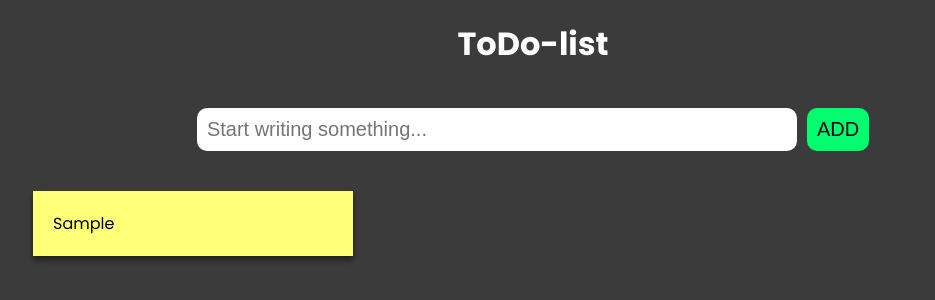
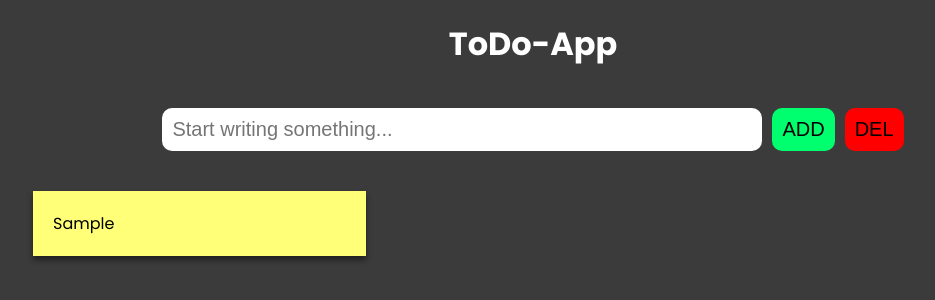
Before and after one commit to jens-vadim-heim/todo-app, a React (Vite) app: page / in a window 1280 px wide. Both pictures are taken after typing "Sample" into the empty fields and a click on the button "ADD". Shown: the top 300 px of the page, without its empty margins (107-1042 px from the left). Built offline with nearby package versions, Linux system fonts and the light colour scheme.

Commit message:
add functionality to mark as completed

```diff
--- a/src/App.jsx
+++ b/src/App.jsx
@@ -10,48 +10,66 @@ function App() {
     setInput(e.target.value);
   }
 
-  const handleAdd = (e) => {
+  const addTodo = (e) => {
     e.preventDefault();
     if (input.trim() === '') return;
     setTodos([...todos, {text: input, done: false}])
     setInput('');
   }
 
-  const handleDelete = (indexToDelete) => {
-    setTodos(todos.filter((todo, index) => index !== indexToDelete))
+  const deleteTodo = (indexToDelete) => {
+    setTodos(
+      todos.filter((todo, index) => {
+        return index !== indexToDelete;
+      })
+    )
   }
 
-  const markAsDone = (indexToToggle) => {
-    setTodos(todos.map((todo, index) => {
-      return index === indexToToggle ? {...todo, done: !todo.done} : todo;
-    }))
+  const toggleTodoStatus = (indexToToggle) => {
+    setTodos(
+      todos.map((todo, index) => {
+        return index === indexToToggle ? {...todo, done: !todo.done} : todo;
+      })
+    )
+  }
+
+  const clearCompletedTodos = (e) => {
+    e.preventDefault();
+    setTodos(
+      todos.filter(todo => {
+        return !todo.done;
+      })
+    )
   }
 
   return (
-    <div className='wrapper'>
-      <h1>ToDo-list</h1>
+    <div className='app-container'>
+      <h1>ToDo-App</h1>
       <form>
         <input
           type="text"
-          name="noteInput"
-          id="noteInput"
+          name="todoInput"
+          id="todoInput"
           placeholder="Start writing something..."
           value={input}
           onChange={handleInputChange}/>
-        <button className='add-note-btn' onClick={handleAdd}>ADD</button>
+        <div className="controls">
+          <button className='add btn' onClick={addTodo}>ADD</button>
+          <button className='clear btn' onClick={clearCompletedTodos}>DEL</button>
+        </div>
       </form>
-      <div className="todo-container">
+      <div className="todo-list">
         {todos.map((todo, index) => {
           return (
             <div
-              className={`todo ${todo.done ? 'done' : ''}`}
+              className={`todo-item ${todo.done ? 'completed-todo' : ''}`}
               key={index}
-              onClick={() => markAsDone(index)}>
+              onClick={() => toggleTodoStatus(index)}>
               <button
-                className="dlt-btn"
+                className="delete-todo-btn"
                 onClick={(e) => {
                   e.stopPropagation();
-                  handleDelete(index);
+                  deleteTodo(index);
                 }}
                 >Delete</button>
               {todo.text}
--- a/src/index.css
+++ b/src/index.css
@@ -2,14 +2,14 @@
     margin: 0;
     padding: 0;
     box-sizing: border-box;
-    /* outline: 1px solid red; */
+    /* outline: 1px solid red;  */
 }
 body{
     background-color: rgb(59, 59, 59);
     font-family: Poppins, sans-serif;
     color: white;
 }
-.wrapper{
+.app-container{
     margin: 20px auto;
     width: 80%;
     max-width: 1000px;
@@ -29,73 +29,88 @@ form{
     width: 100%;
     gap: 10px;
 }
-input{
+#todoInput{
     flex-grow: 1;
-    flex-shrink: 1;
     max-width: 600px;
     font-size: 20px;
     padding: 10px;
     border-radius: 10px;
     border: none;
-
 }
-.add-note-btn{
-    background-color: rgb(0, 255, 110);
+#todoInput:focus{
+    outline: 2px solid rgb(0, 255, 110);
+}
+.controls{
+    display: flex;
+    gap: 10px;
+}
+.btn{
     border: none;
     cursor: pointer;
     font-size: 20px;
-    flex-shrink: 0;
     padding: 10px;
     border-radius: 10px;
     transition-duration: 300ms;
 }
-.add-note-btn:hover{
+.add{
+    background-color: rgb(0, 255, 110);
+}
+.add:hover{
     background-color: rgb(0, 190, 82);
 }
-.todo-container{
+.clear{
+    background-color: red;
+}
+.clear:hover{
+    background-color: rgb(198, 0, 0);
+}
+.todo-list{
     width: 100%;
     display: grid;
-    grid-template-columns: repeat(3, minmax(150px, 1fr));
+    grid-template-columns: repeat(3, minmax(33.3%, 1fr));
     gap: 20px;
 }
-.todo{
-    text-align: left;
-    padding: 20px;
+.todo-item{
     background-color: rgb(255, 255, 120);
     color: black;
     box-shadow: 0 4px 6px rgba(0, 0, 0, 0.473);
+    padding: 20px;
+    text-align: left;
     position: relative;
+
+    word-break: break-word;
     word-wrap: break-word;
     overflow-wrap: break-word;
+
     transition-duration: 300ms;
+    cursor: pointer;
 }
-.dlt-btn{
+.delete-todo-btn{
     background-color: transparent;
+    background-color: red;
     color: transparent;
-    text-decoration: underline;
     border: none;
+    opacity: 0;
     position: absolute;
     top: 0;
     right: 0;
     padding: 5px;
     cursor: pointer;
-    transition-duration: 300ms;
+    transition: opacity 300ms ease-in-out;
 }
-.todo:hover .dlt-btn{
+.todo-item:hover .delete-todo-btn{
+    opacity: 1;
     background-color: rgb(227, 0, 0);
     color: white;
 }
-
-.todo:hover .dlt-btn:hover{
-    background-color: rgb(187, 0, 0);
+.todo-item:hover .delete-todo-btn:hover{
+    text-decoration: underline;
 }
-
-.done {
+.completed-todo {
     background-color: grey;
     text-decoration: line-through;
 }
-
-.done:hover{
+.completed-todo:hover{
     background-color: rgb(145, 145, 145);
 }
 
@@ -103,4 +118,12 @@ input{
     form{
         flex-direction: column;
     }
+
+    .add{
+        flex-grow: 2;
+    }
+
+    .todo-list{
+        grid-template-columns: 1fr;
+    }
 }
```
